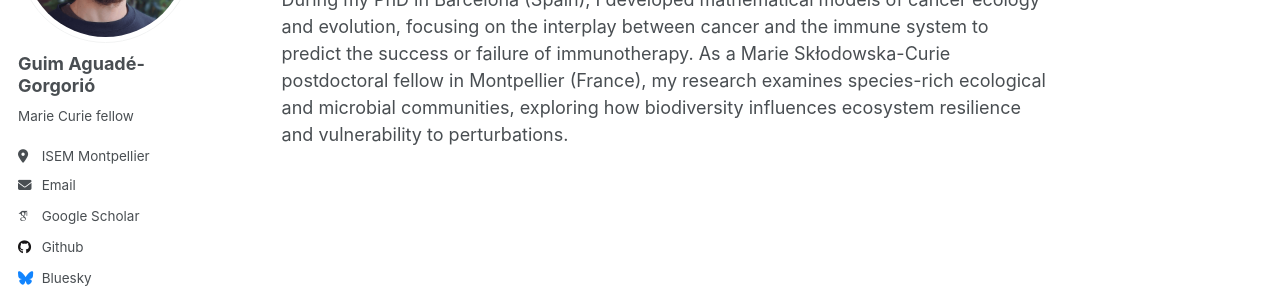
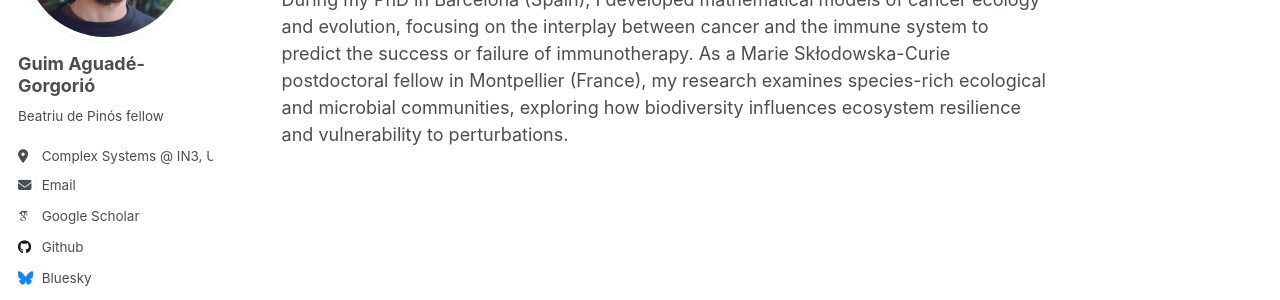
Before and after one commit to GuimAguade/GuimAguade.github.io, a Jekyll site: the page built from _pages/about.md, in a window 1280 px wide. Shown: the part 238-538 px from the top of the page. Built offline with Jekyll 4.4.1, drawn with Linux system fonts in a browser that asks for light colours; some web fonts are replaced.

Commit message:
Update _config.yml

```diff
--- a/_config.yml
+++ b/_config.yml
@@ -24,8 +24,8 @@ author:
   avatar           : "profile.png"
   name             : "Guim Aguadé-Gorgorió"
   pronouns         : # example: "she/her"
-  bio              : "Marie Curie fellow"
-  location         : "ISEM Montpellier"
+  bio              : "Beatriu de Pinós fellow"
+  location         : "Complex Systems @ IN3, UOC Barcelona"
   employer         : # employer
   uri              : # URL
   email            : "guimaguade@gmail.com"
```
